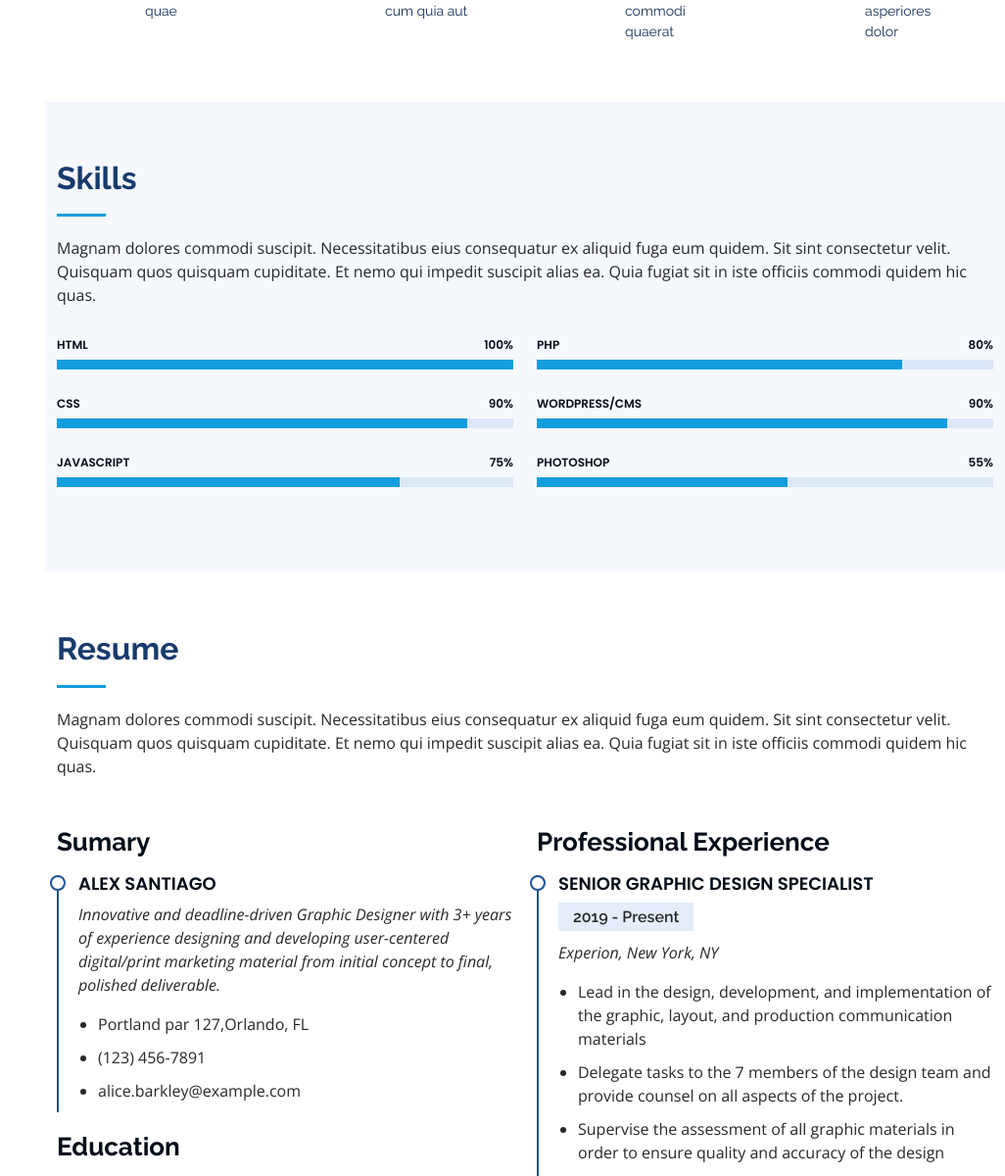
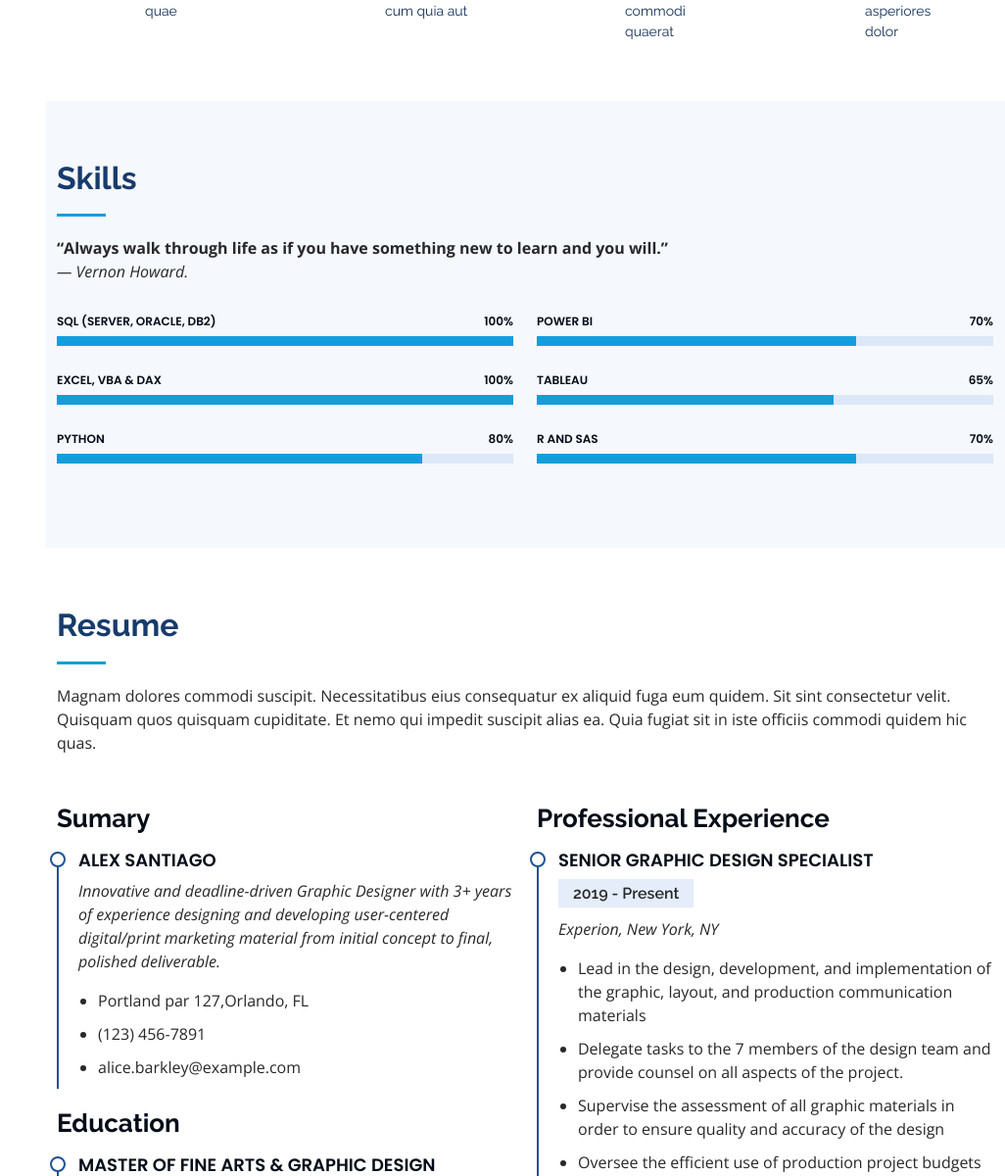
Before and after one commit to Alex-Stgo/portfolio, a Flask app: page / in a window 1280 px wide. Shown: the part 1866-3066 px from the top of the page at 98% size, without its empty margins (254-1280 px from the left). Run offline with Flask 2, Linux system fonts and the light colour scheme; some libraries are stand-ins or nearby versions.

Commit message:
Skills updated

```diff
--- a/templates/index.html
+++ b/templates/index.html
@@ -180,7 +180,8 @@
 
         <div class="section-title">
           <h2>Skills</h2>
-          <p>Magnam dolores commodi suscipit. Necessitatibus eius consequatur ex aliquid fuga eum quidem. Sit sint consectetur velit. Quisquam quos quisquam cupiditate. Et nemo qui impedit suscipit alias ea. Quia fugiat sit in iste officiis commodi quidem hic quas.</p>
+          <p> <strong>“Always walk through life as if you have something new to learn and you will.”</strong></p>
+            <p class="fst-italic">— Vernon Howard.</p>
         </div>
 
         <div class="row skills-content">
@@ -188,23 +189,23 @@
           <div class="col-lg-6" data-aos="fade-up">
 
             <div class="progress">
-              <span class="skill">HTML <i class="val">100%</i></span>
+              <span class="skill">SQL (Server, Oracle, DB2)<i class="val">100%</i></span>
               <div class="progress-bar-wrap">
                 <div class="progress-bar" role="progressbar" aria-valuenow="100" aria-valuemin="0" aria-valuemax="100"></div>
               </div>
             </div>
 
             <div class="progress">
-              <span class="skill">CSS <i class="val">90%</i></span>
+              <span class="skill">Excel, VBA &amp; DAX  <i class="val">100%</i></span>
               <div class="progress-bar-wrap">
-                <div class="progress-bar" role="progressbar" aria-valuenow="90" aria-valuemin="0" aria-valuemax="100"></div>
+                <div class="progress-bar" role="progressbar" aria-valuenow="100" aria-valuemin="0" aria-valuemax="100"></div>
               </div>
             </div>
 
             <div class="progress">
-              <span class="skill">JavaScript <i class="val">75%</i></span>
+              <span class="skill">Python <i class="val">80%</i></span>
               <div class="progress-bar-wrap">
-                <div class="progress-bar" role="progressbar" aria-valuenow="75" aria-valuemin="0" aria-valuemax="100"></div>
+                <div class="progress-bar" role="progressbar" aria-valuenow="80" aria-valuemin="0" aria-valuemax="100"></div>
               </div>
             </div>
 
@@ -213,23 +214,23 @@
           <div class="col-lg-6" data-aos="fade-up" data-aos-delay="100">
 
             <div class="progress">
-              <span class="skill">PHP <i class="val">80%</i></span>
+              <span class="skill">Power BI <i class="val">70%</i></span>
               <div class="progress-bar-wrap">
-                <div class="progress-bar" role="progressbar" aria-valuenow="80" aria-valuemin="0" aria-valuemax="100"></div>
+                <div class="progress-bar" role="progressbar" aria-valuenow="70" aria-valuemin="0" aria-valuemax="100"></div>
               </div>
             </div>
 
             <div class="progress">
-              <span class="skill">WordPress/CMS <i class="val">90%</i></span>
+              <span class="skill">Tableau <i class="val">65%</i></span>
               <div class="progress-bar-wrap">
-                <div class="progress-bar" role="progressbar" aria-valuenow="90" aria-valuemin="0" aria-valuemax="100"></div>
+                <div class="progress-bar" role="progressbar" aria-valuenow="65" aria-valuemin="0" aria-valuemax="100"></div>
               </div>
             </div>
 
             <div class="progress">
-              <span class="skill">Photoshop <i class="val">55%</i></span>
+              <span class="skill">R and SAS <i class="val">70%</i></span>
               <div class="progress-bar-wrap">
-                <div class="progress-bar" role="progressbar" aria-valuenow="55" aria-valuemin="0" aria-valuemax="100"></div>
+                <div class="progress-bar" role="progressbar" aria-valuenow="70" aria-valuemin="0" aria-valuemax="100"></div>
               </div>
             </div>
 
```
